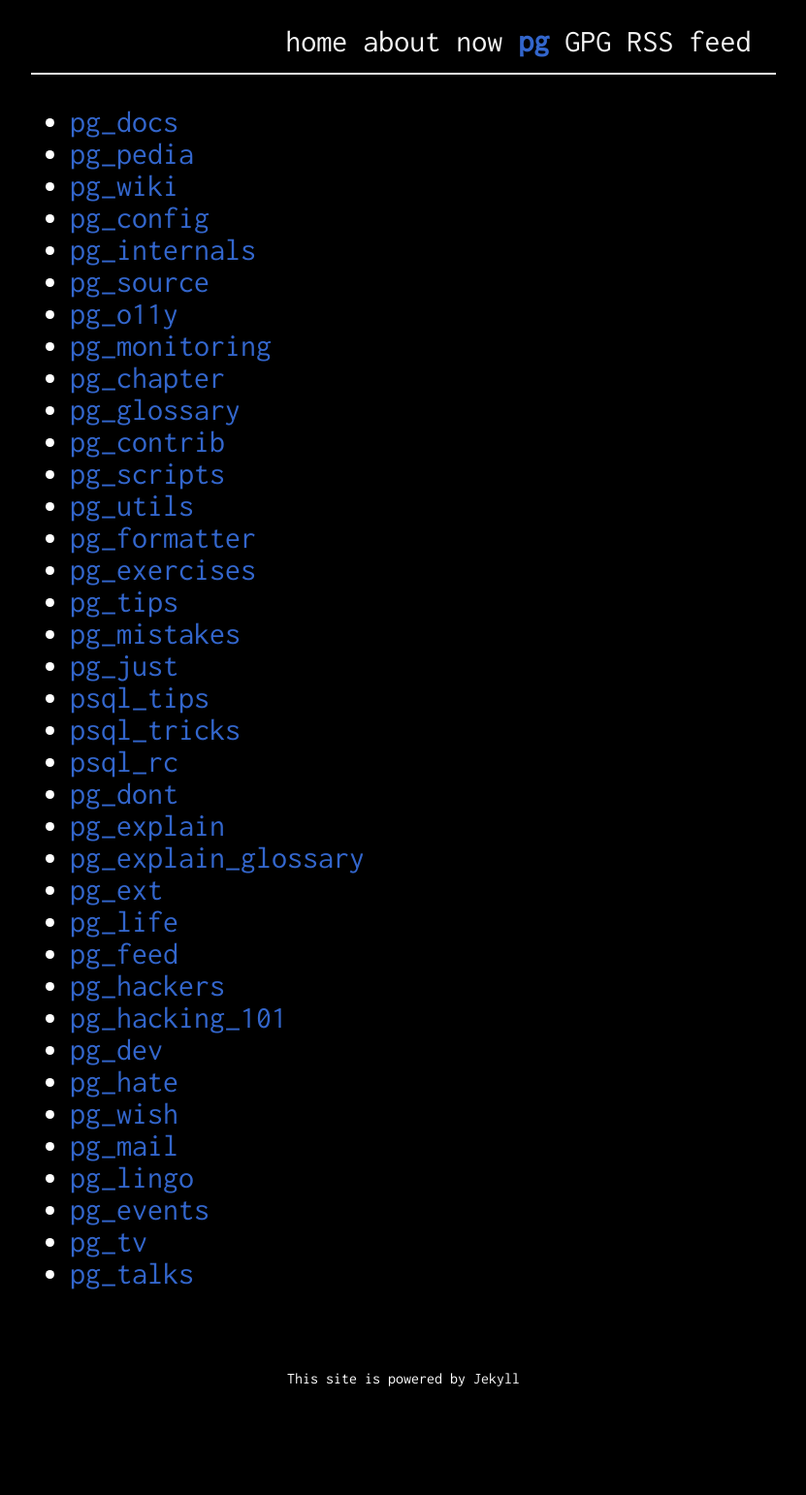
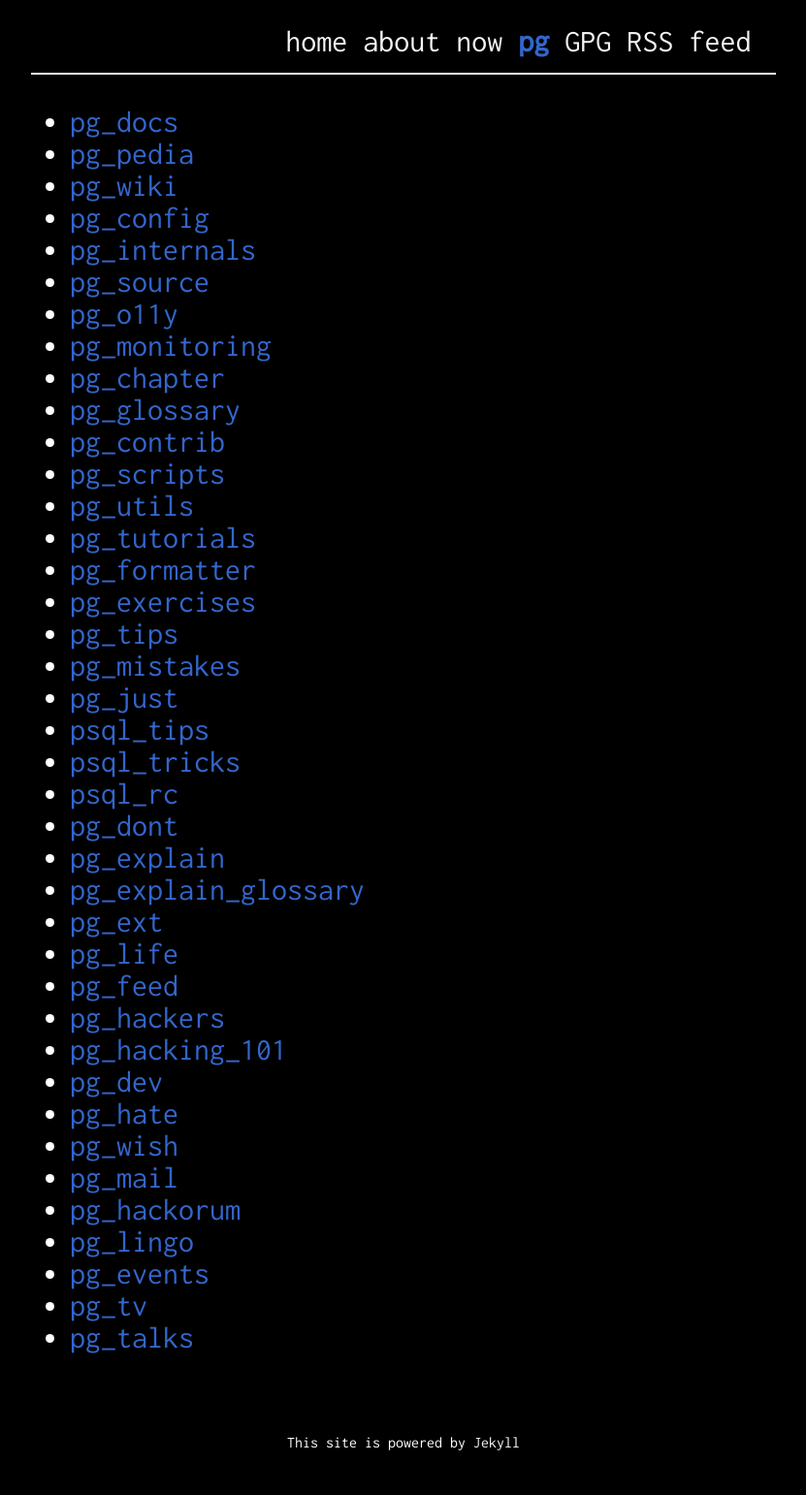
Before and after one commit to giulianopz/giulianopz.github.io, a Jekyll site: the page built from pg.md, in a window 1280 px wide. Shown: the whole page at 97% size, without its empty margins (224-1055 px from the left). Built offline with Jekyll 4.4.1, drawn with Linux system fonts in a browser that asks for light colours; nearby versions of some CDN libraries; before the commit the page ends 1476 px from its top, so only the background shows below that.

Commit message:
chore: add some pg links

```diff
--- a/pg.md
+++ b/pg.md
@@ -16,6 +16,7 @@ title: pg_links
 - [pg_contrib](https://www.postgresql.org/community/contributors/)
 - [pg_scripts](https://github.com/pgexperts/pgx_scripts)
 - [pg_utils](https://github.com/dataegret/pg-utils)
+- [pg_tutorials](https://www.crunchydata.com/developers/tutorials)
 - [pg_formatter](https://sqlformat.darold.net/)
 - [pg_exercises](https://pgexercises.com/)
 - [pg_tips](https://www.crunchydata.com/postgres-tips)
@@ -36,6 +37,7 @@ title: pg_links
 - [pg_hate](https://www.cs.cmu.edu/~pavlo/blog/2023/04/the-part-of-postgresql-we-hate-the-most.html)
 - [pg_wish](https://challahscript.com/what_i_wish_someone_told_me_about_postgres)
 - [pg_mail](https://www.postgresql.org/list/)
+- [pg_hackorum](https://hackorum.dev/)
 - [pg_lingo](https://www.crunchydata.com/blog/understanding-the-postgres-hackers-mailing-list)
 - [pg_events](https://www.postgresql.org/about/events/)
 - [pg_tv](https://www.youtube.com/@PostgresTV)
```
